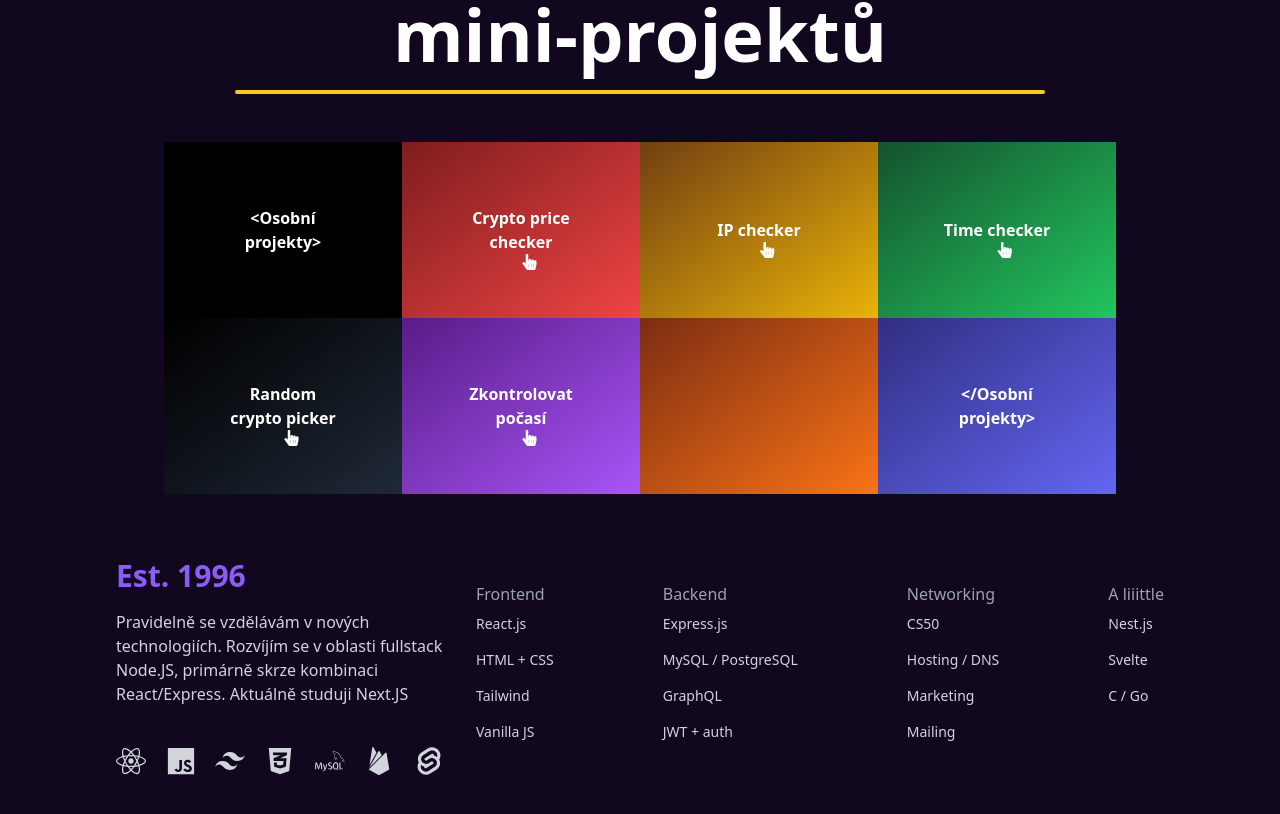
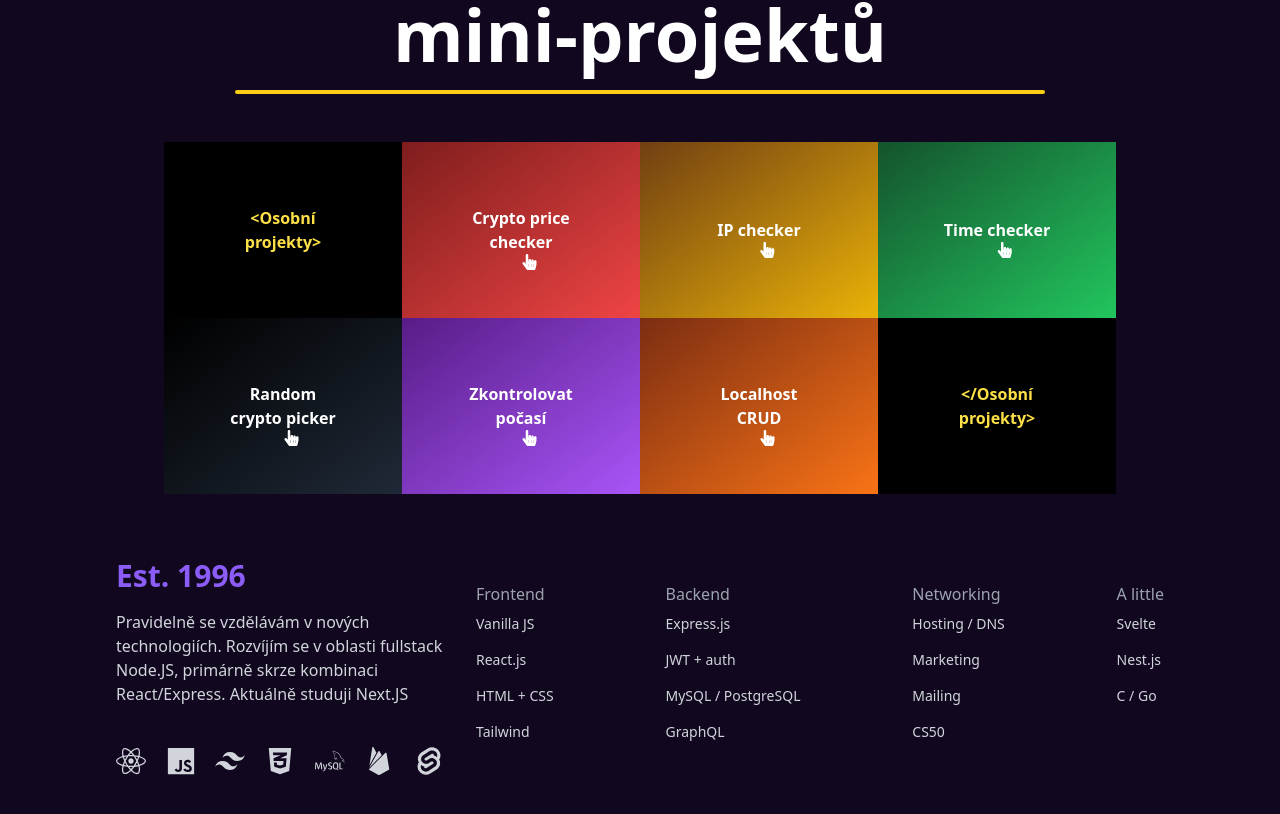
Before and after one commit to jkuce96/webportfolio, a React (Vite) app: page / in a window 1280 px wide. Shown: the part 1772-2586 px from the top of the page. Built offline with nearby package versions, Linux system fonts and the light colour scheme.

Commit message:
added crud

```diff
--- a/src/App.jsx
+++ b/src/App.jsx
@@ -13,6 +13,7 @@ import Timecheck from "./components/Timecheck"
 import Randomcrypto from "./components/Randomcrypto"
 import Weathercard from "./components/Weathercard"
 import { Link, Element } from "react-scroll"
+import Crud from "./components/Crud"
 
 const App = () => {
   const [crypto, setCrypto] = useState(false);
@@ -20,6 +21,7 @@ const App = () => {
   const [time, setTime] = useState(false);
   const [randomCrypto, setRandomCrypto] = useState(false);
   const [weather, setWeather] = useState(false);
+  const [crud, setCrud] = useState(false);
 
 
 
@@ -34,13 +36,16 @@ const App = () => {
     <About />
 
     <Cards />
-    <Projects setCrypto={setCrypto} setInfo={setInfo} setTime={setTime} setRandomCrypto={setRandomCrypto} setWeather={setWeather}/>
+    <Projects setCrypto={setCrypto} setInfo={setInfo} setTime={setTime} setRandomCrypto={setRandomCrypto} setWeather={setWeather} setCrud={setCrud}/>
 
     {crypto && <Crypto crypto={crypto} />}
     {info && <Cardcheck info={info} />}
     {time && <Timecheck time={time}/>}
     {randomCrypto && <Randomcrypto randomCrypto={randomCrypto} />}
     {weather && <Weathercard weather={weather}/>}
+    {crud &&  <Crud crud={crud}/>}
+
+
 
 
 
--- /dev/null
+++ b/src/components/Crud.jsx
@@ -0,0 +1,88 @@
+//CRUD diff
+import React, { useState, useEffect } from 'react';
+
+function Crud() {
+
+  //react asynchronně => po reloadu bere empty array state, takže pro load číst napřímo
+  //z localstorage, namísto setování todolist state hodnoty
+  const [items, setItems] = useState(() => {
+    return JSON.parse(localStorage.getItem("items")) || []
+  });
+  const [inputValue, setInputValue] = useState('');
+
+
+//uložit na item add render do localstsorage hodnotu listu
+  useEffect(() => {
+    localStorage.setItem('items', JSON.stringify(items));
+  }, [items]);
+
+
+  const pridatPredmet = () => {
+    if (inputValue != '') {
+      const newItem = {
+        id: Date.now(),
+        text: inputValue.trim()
+      };
+      //spread all prev items z useState hooku
+      setItems(prevItems => [...prevItems, newItem]);
+      setInputValue('');
+    }
+  };
+
+  const smazatPredmet = id => {
+    setItems(prevItems => prevItems.filter(item => item.id !== id));
+  };
+
+
+  const smazatLocalStor = () => {
+    localStorage.removeItem("items");
+    setItems([]);
+
+  }
+//odpocitavat od 1++
+  let pocetPolozek = 1;
+
+  return (
+    <div className="w-full bg-[#11071F]">
+    <div className="max-w-lg mx-auto p-4 px-[2rem]">
+      <ul id="messages" className="p-4 rounded bg-white hover:bg-slate-100 shadow-lg mb-4 h-full min-h-[15rem]">
+        {items.map(item => (
+          <li key={item.id} className="flex justify-between items-center border-b py-2">
+            <span className="font-bold text-violet-500">{pocetPolozek ++}.</span>
+            <span>{item.text}</span>
+            <button onClick={() => smazatPredmet(item.id)} className="text-red-600 hover:text-red-800">
+              X
+            </button>
+          </li>
+        ))}
+      </ul>
+
+      <form
+        onSubmit={e => {
+          e.preventDefault();
+          pridatPredmet();
+        }}
+        className="flex sm:flex-row flex-col gap-2 justify-between items-center bg-white p-4 rounded shadow"
+      >
+        <input
+          id="input"
+          value={inputValue}
+          onChange={e => setInputValue(e.target.value)}
+          autoComplete="off"
+          className="flex-grow border-gray-300 border p-2 rounded"
+        />
+        <div className="buttons flex flex-row gap-4 max-auto">
+        <button type="submit" className="bg-purple-600 text-white w-[6rem] py-2 rounded hover:bg-purple-700 active:bg-purple-600">
+          Uložit
+        </button>
+        <button onClick={smazatLocalStor} className="bg-red-600 hover:bg-red-700 active:bg-red-600 text-white w-[6rem] py-2 rounded ">
+          Smazat
+        </button>
+        </div>
+      </form>
+    </div>
+    </div>
+  );
+}
+
+export default Crud;
--- a/src/components/Footer.jsx
+++ b/src/components/Footer.jsx
@@ -49,35 +49,35 @@ function Footer() {
                 <div>
                     <h6 className="font-medium text-gray-400">Frontend</h6>
                     <ul>
+                        <li className="py-2 text-sm hover:underline cursor-pointer">Vanilla JS</li>
                         <li className="py-2 text-sm hover:underline cursor-pointer">React.js</li>
                         <li className="py-2 text-sm hover:underline cursor-pointer">HTML + CSS</li>
                         <li className="py-2 text-sm hover:underline cursor-pointer">Tailwind</li>
-                        <li className="py-2 text-sm hover:underline cursor-pointer">Vanilla JS</li>
                     </ul>
                 </div>
                 <div>
                     <h6 className="font-medium text-gray-400">Backend</h6>
                     <ul>
                         <li className="py-2 text-sm hover:underline cursor-pointer">Express.js</li>
+                        <li className="py-2 text-sm hover:underline cursor-pointer">JWT + auth</li>
                         <li className="py-2 text-sm hover:underline cursor-pointer">MySQL / PostgreSQL</li>
                         <li className="py-2 text-sm hover:underline cursor-pointer">GraphQL</li>
-                        <li className="py-2 text-sm hover:underline cursor-pointer">JWT + auth</li>
                     </ul>
                 </div>
                 <div>
                     <h6 className="font-medium text-gray-400">Networking</h6>
                     <ul>
-                        <li className="py-2 text-sm hover:underline cursor-pointer">CS50</li>
                         <li className="py-2 text-sm hover:underline cursor-pointer">Hosting / DNS</li>
                         <li className="py-2 text-sm hover:underline cursor-pointer">Marketing</li>
                         <li className="py-2 text-sm hover:underline cursor-pointer">Mailing</li>
+                        <li className="py-2 text-sm hover:underline cursor-pointer">CS50</li>
                     </ul>
                 </div>
                 <div>
-                    <h6 className="font-medium text-gray-400">A liiittle</h6>
+                    <h6 className="font-medium text-gray-400">A little</h6>
                     <ul>
+                        <li className="py-2 text-sm hover:underline cursor-pointer">Svelte</li>
                         <li className="py-2 text-sm hover:underline cursor-pointer">Nest.js</li>
-                        <li className="py-2 text-sm hover:underline cursor-pointer">Svelte</li>
                         <li className="py-2 text-sm hover:underline cursor-pointer">C / Go</li>
 
                     </ul>
--- a/src/components/Projects.jsx
+++ b/src/components/Projects.jsx
@@ -5,7 +5,7 @@ import { Link, animateScroll as scroll } from 'react-scroll';
 
 
 
-const Projects = ( { setCrypto, setInfo, setTime, setRandomCrypto, setWeather } ) => {
+const Projects = ( { setCrypto, setInfo, setTime, setRandomCrypto, setWeather, setCrud } ) => {
     const toggleCrypto = () => {
         setCrypto(prevCrypto => {
             const newCryptoState = !prevCrypto;
@@ -16,6 +16,7 @@ const Projects = ( { setCrypto, setInfo, setTime, setRandomCrypto, setWeather }
         setTime(false)
         setRandomCrypto(false)
         setWeather(false)
+        setCrud(false)
     };
     const toggleInfo = () => {
         setInfo(prevInfo => {
@@ -27,6 +28,7 @@ const Projects = ( { setCrypto, setInfo, setTime, setRandomCrypto, setWeather }
         setTime(false)
         setRandomCrypto(false)
         setWeather(false)
+        setCrud(false)
 
     };
     const toggleTime = () => {
@@ -39,6 +41,8 @@ const Projects = ( { setCrypto, setInfo, setTime, setRandomCrypto, setWeather }
         setInfo(false)
         setRandomCrypto(false)
         setWeather(false)
+        setCrud(false)
+
     }
     const toggleRandomCrypto = () => {
         setRandomCrypto(prevRandomCrypto => {
@@ -50,6 +54,8 @@ const Projects = ( { setCrypto, setInfo, setTime, setRandomCrypto, setWeather }
         setInfo(false)
         setTime(false)
         setWeather(false)
+        setCrud(false)
+
     }
     const toggleWeather = () => {
         setWeather(prevWeather => {
@@ -61,11 +67,24 @@ const Projects = ( { setCrypto, setInfo, setTime, setRandomCrypto, setWeather }
         setInfo(false)
         setTime(false)
         setRandomCrypto(false)
+        setCrud(false)
+    }
+    const toggleCrud = () => {
+        setCrud(prevCrud => {
+            const newCrudState =! prevCrud;
+            console.log(newCrudState);
+            return newCrudState
+        })
+        setCrypto(false)
+        setInfo(false)
+        setTime(false)
+        setRandomCrypto(false)
+        setWeather(false)
     }
 
   return (
     <div id="projekty" className="w-full bg-[#11071F] pt-[2rem] sm:pt-[5rem]">
-        <div className="max-w-[1080px] mx-auto text-white h-full">
+        <div id="scroll" className="max-w-[1080px] mx-auto text-white h-full">
             <div>
             <h2 className="text-3xl text-yellow-400 italic text-center">{`Pár osobních`}</h2>
 
@@ -77,7 +96,7 @@ const Projects = ( { setCrypto, setInfo, setTime, setRandomCrypto, setWeather }
         <div className="cards grid lg:grid-cols-4 md:grid-cols-3 sm:grid-cols-2 grid-cols-1  md:gap-0 gap-0 mx-auto justify-center lg:h-[22rem] sm:h-[36rem] h-[48rem] relative px-[4rem] sm:px-[4rem]">
   <div className="w-full relative h-full flex-grow bg-gradient-to-br from-black to-black p-[1rem]">
     <div className="absolute top-1/2 left-1/2 transform -translate-x-1/2 -translate-y-1/2">
-        <h1 className="text-center font-bold">{`<Osobní projekty>`}</h1>
+        <h1 className="text-center font-bold text-yellow-300">{`<Osobní projekty>`}</h1>
 
     </div>
 
@@ -86,7 +105,7 @@ const Projects = ( { setCrypto, setInfo, setTime, setRandomCrypto, setWeather }
             to="krypto"
             spy={true}
             smooth={true}
-            offset={-30}
+            offset={-100}
             duration={500}
           >
   <div onClick={toggleCrypto} className="w-full h-full flex-grow bg-gradient-to-br from-red-900 to-red-500 p-[1rem] relative cursor-pointer hover:from-red-900 to red-50 active:from-red-800">
@@ -101,7 +120,7 @@ const Projects = ( { setCrypto, setInfo, setTime, setRandomCrypto, setWeather }
             to="krypto"
             spy={true}
             smooth={true}
-            offset={20}
+            offset={-60}
             duration={500}
           >
 
@@ -133,7 +152,7 @@ const Projects = ( { setCrypto, setInfo, setTime, setRandomCrypto, setWeather }
             to="krypto"
             spy={true}
             smooth={true}
-            offset={-40}
+            offset={-60}
             duration={500}
           >
 
@@ -161,10 +180,25 @@ const Projects = ( { setCrypto, setInfo, setTime, setRandomCrypto, setWeather }
     </div>
   </div>
           </Link>
-  <div className="w-full h-full flex-grow bg-gradient-to-br from-orange-900 to-orange-500 p-[1rem]"></div>
-  <div className="w-full h-full flex-grow bg-gradient-to-br from-indigo-900 to-indigo-500 p-[1rem] relative">
+          <Link
+            to="scroll"
+            spy={true}
+            smooth={true}
+            offset={500}
+            duration={500}
+          >
+
+  <div onClick={toggleCrud} className=" cursor-pointer w-full h-full flex-grow bg-gradient-to-br from-orange-900 to-orange-500 hover:from-orange-800 active:from-orange-400 p-[1rem] relative">
   <div className="absolute top-1/2 left-1/2 transform -translate-x-1/2 -translate-y-1/2">
-        <h1 className="text-center font-bold">{`</Osobní projekty>`}</h1>
+        <h1 className="text-center font-bold">Localhost CRUD</h1>
+        <FaHandPointer  className="absolute top-1/6 left-1/2"/>
+
+    </div>
+  </div>
+          </Link>
+  <div className="w-full h-full flex-grow bg-gradient-to-br bg-black p-[1rem] relative">
+  <div className="absolute top-1/2 left-1/2 transform -translate-x-1/2 -translate-y-1/2">
+        <h1 className="text-center font-bold text-yellow-300">{`</Osobní projekty>`}</h1>
 
     </div>
   </div>
```
